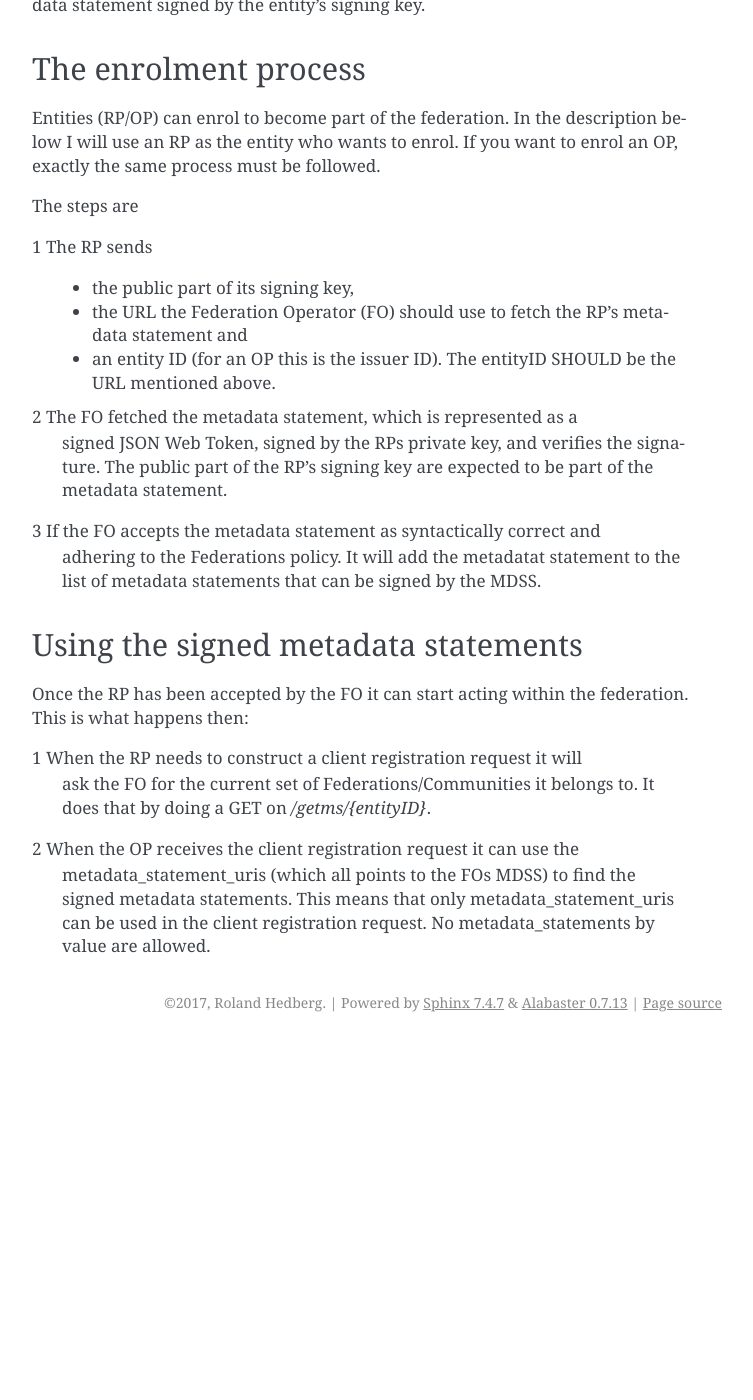
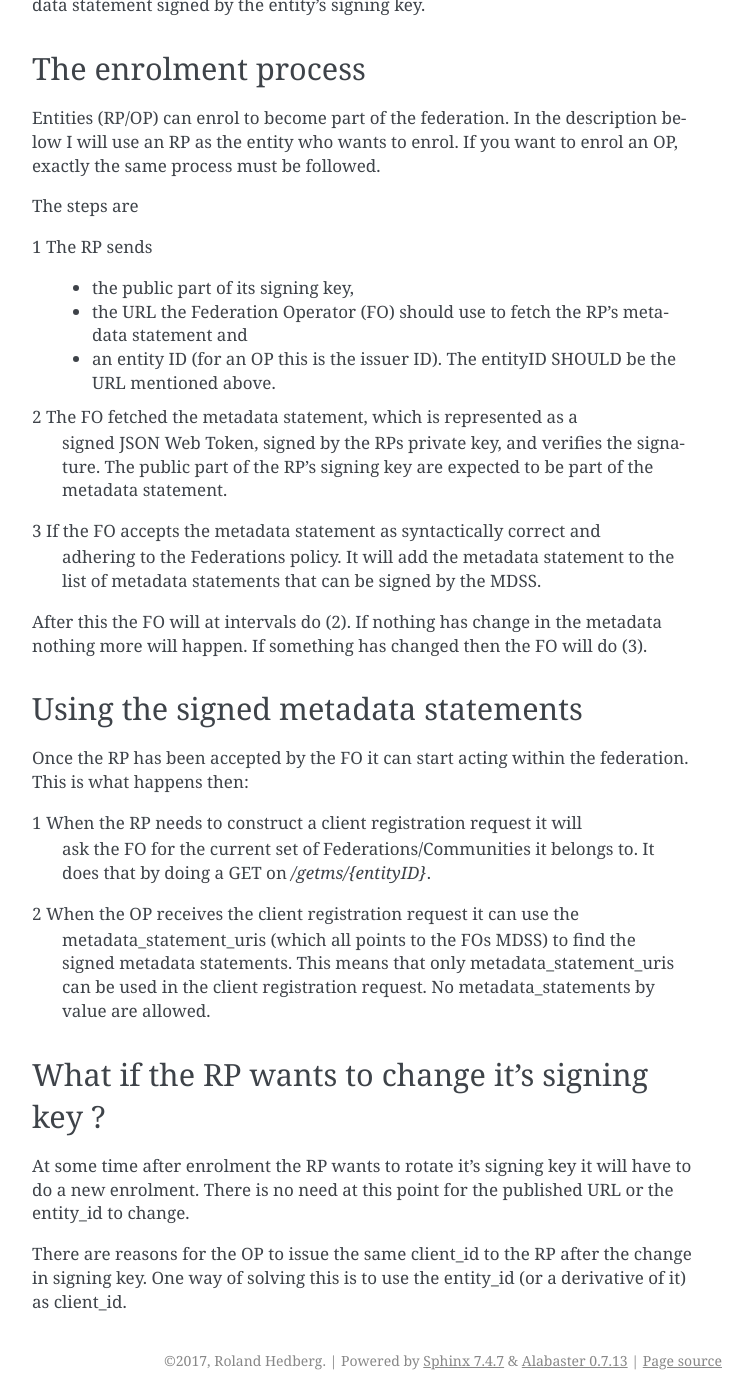
Before and after one commit to daserzw/fedoidc, a Sphinx documentation site: the page built from doc/profile/swamid.rst, in a window 1280 px wide and 1400 px high, scrolled down 1602 px. Shown: the whole window, without its empty margins (388-1141 px from the left). Built offline with Sphinx 7.4.7, drawn with Linux system fonts in a browser that asks for light colours; before the commit the page ends 2644 px from its top, so only the background shows below that; some of the changed text lies outside the part shown.

Commit message:
Updated doc

```diff
--- a/doc/conf.py
+++ b/doc/conf.py
@@ -120,7 +120,7 @@ todo_include_todos = False
 # The theme to use for HTML and HTML Help pages.  See the documentation for
 # a list of builtin themes.
 #
-html_theme = 'alabaster'
+# html_theme = 'alabaster'
 
 # Theme options are theme-specific and customize the look and feel of a theme
 # further.  For a list of options available for each theme, see the
--- a/doc/profile/swamid.rst
+++ b/doc/profile/swamid.rst
@@ -94,8 +94,12 @@ The steps are
   The public part of the RP's signing key are expected to be part
   of the metadata statement.
 3 If the FO accepts the metadata statement as syntactically correct and
-  adhering to the Federations policy. It will add the metadatat statement
+  adhering to the Federations policy. It will add the metadata statement
   to the list of metadata statements that can be signed by the MDSS.
+
+After this the FO will at intervals do (2). If nothing has
+change in the metadata nothing more will happen. If something has changed
+then the FO will do (3).
 
 ------------------------------------
 Using the signed metadata statements
@@ -105,9 +109,21 @@ Once the RP has been accepted by the FO it can start acting within
 the federation. This is what happens then:
 
 1 When the RP needs to construct a client registration request it will
- ask the FO for the current set of Federations/Communities it belongs to.
- It does that by doing a GET on */getms/{entityID}*.
+  ask the FO for the current set of Federations/Communities it belongs to.
+  It does that by doing a GET on */getms/{entityID}*.
 2 When the OP receives the client registration request it can use the
- metadata_statement_uris (which all points to the FOs MDSS) to find the signed
- metadata statements. This means that only metadata_statement_uris can be used
- in the client registration request. No metadata_statements by value are allowed.
+  metadata_statement_uris (which all points to the FOs MDSS) to find the signed
+  metadata statements. This means that only metadata_statement_uris can be used
+  in the client registration request. No metadata_statements by value are allowed.
+
+-------------------------------------------------
+What if the RP wants to change it's signing key ?
+-------------------------------------------------
+
+At some time after enrolment the RP wants to rotate it's signing key it will
+have to do a new enrolment. There is no need at this point for the published URL
+or the entity_id to change.
+
+There are reasons for the OP to issue the same client_id to the RP after the
+change in signing key. One way of solving this is to use the entity_id (or
+a derivative of it) as client_id.
```
